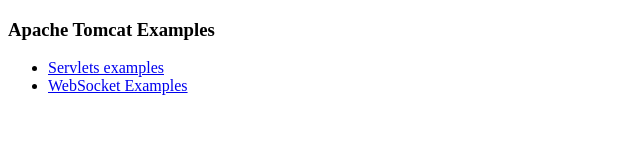
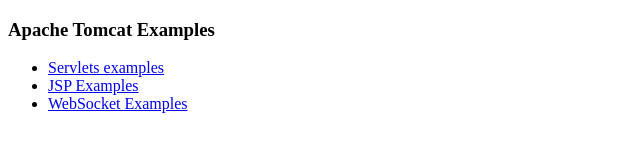
Before and after one commit to mani-mr07/crud_using_java, a plain HTML site: page user/index.html in a window 1280 px wide. Shown: the whole page, without its empty margins (0-640 px from the left). Drawn offline with Linux system fonts and the light colour scheme.

Commit message:
Update index.html

```diff
--- a/user/index.html
+++ b/user/index.html
@@ -24,7 +24,7 @@
 <p></p>
 <ul>
 <li><a href="servlets">Servlets examples</a></li>
-<!--<li><a href="jsp">JSP Examples</a></li>-->
+<li><a href="jsp">JSP Examples</a></li>
 <li><a href="websocket/index.xhtml">WebSocket Examples</a></li>
 </ul>
 </body></html>
```
